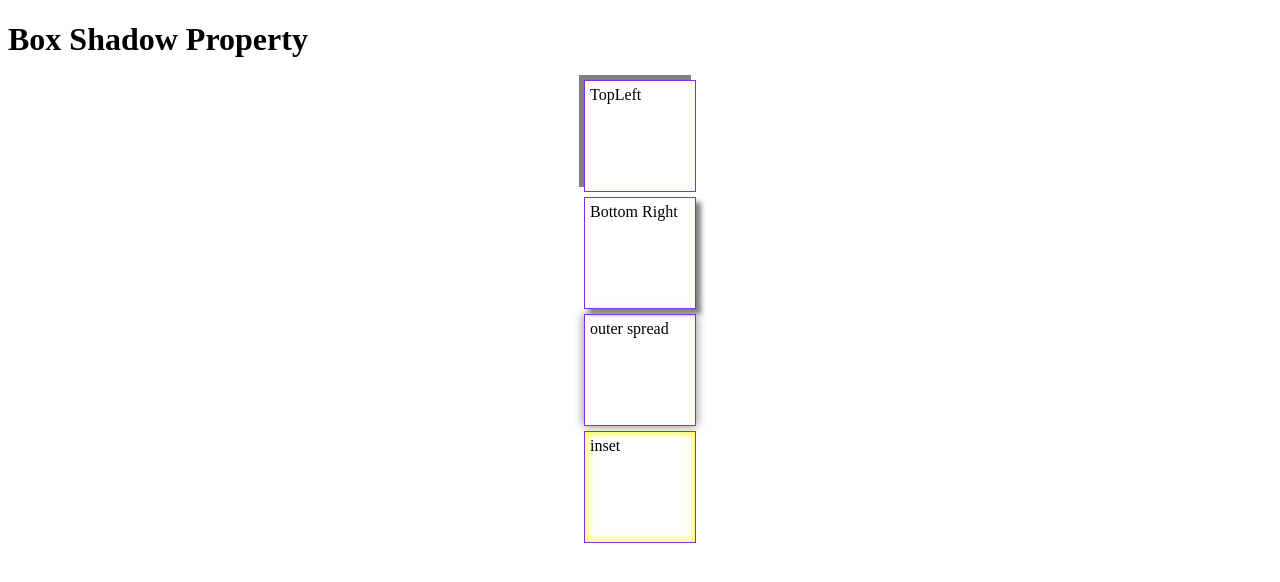
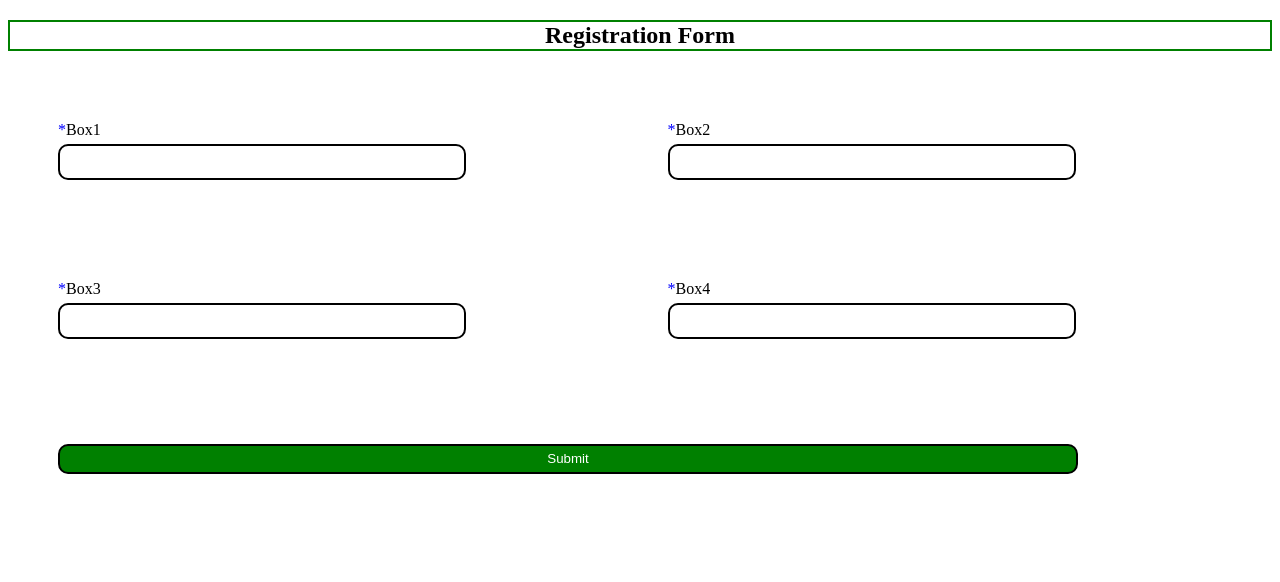
Before and after one commit to narumukai/Jspartice, a plain HTML site: page index.html in a window 1280 px wide. Drawn offline with Linux system fonts and the light colour scheme.

Commit message:
Registration Forms(Input Box)

```diff
--- a/index.html
+++ b/index.html
@@ -6,49 +6,70 @@
     <meta name="viewport" content="width=device-width, initial-scale=1.0">
     <title>Document</title>
     <style>
-
+        /* #div-1{
+            display: inline-block;
+        }
+        #div-2{
+            display: inline-block;
+        } */
         div{
 
-            border: 1px solid blueviolet;
-            height: 100px;
-            width: 100px;
-            margin: 5px auto;
-            padding: 5px 5px;
+            display: inline-block;
+            width: 40%;
+            margin: 50px;
+
+        }
+
+        input{
+
+            width: 400px;
+            height: 30px;
+            border: 2px solid black;
+            border-radius: 10px;
+            margin-top: 5px;
+
+        }
+
+        span{
+            color: blue;
         }
 
 
-        /* box contain top left shadow */
-        /* left,top --> represent minus values px
-        right,bottom --> represent positive value px
-        four parameters(direction of box ,direction of box,blur,spread) */
 
+        h2{
 
-        #topleft{
-
-            box-shadow: -5px -5px grey;
-        }
-
-        /* box contain blur shadow */
-        #bottomright{
-            box-shadow: 5px 5px 5px grey;
-
-        }
-        /* box contain outerspread shadow */
-        #outerspread{
-            box-shadow: 0 0 10px grey;
-        }
-        /* box contain inside shadow */
-        #inset{
-            box-shadow: inset 0 0 10px yellow;
+            text-align: center;
+            border: 2px solid green;
         }
 
     </style>
+
 </head>
 <body>
-    <h1>Box Shadow Property</h1>
-    <div id="topleft">TopLeft</div>
-    <div id="bottomright">Bottom Right</div>
-    <div id="outerspread">outer spread</div>
-    <div id="inset">inset</div>
+
+    <h2>Registration Form</h2>
+
+   <div>
+        <label for=""><span>*</span>Box1</label><br>
+        <input type="text" name="" id="">
+    </div>
+    <div>
+        <label for=""><span>*</span>Box2</label><br>
+        <input type="text" name="" id="">
+    </div>
+    <div>
+        <label for=""><span>*</span>Box3</label><br>
+        <input type="text" name="" id="">
+    </div>
+    <div>
+        <label for=""><span>*</span>Box4</label><br>
+        <input type="text" name="" id="">
+    </div>
+
+       <div><input type="submit" name="" id="" style="background-color: green;color: white ;width: 1020px;"></div>
+
+
+
+
 </body>
 </html>
```
